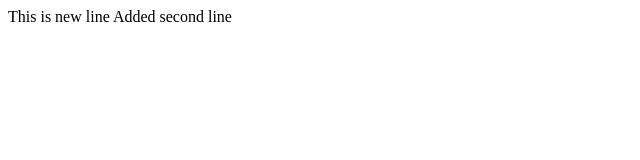
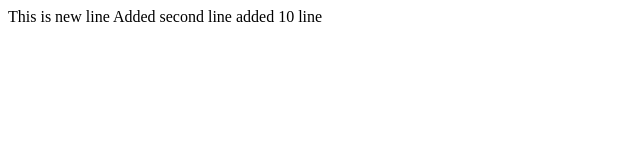
Before and after one commit to Andryxa1992/traktor, a plain HTML site: page 1.html in a window 1280 px wide. Shown: the whole page, without its empty margins (0-640 px from the left). Drawn offline with Linux system fonts and the light colour scheme.

Commit message:
Update 1.html

```diff
--- a/1.html
+++ b/1.html
@@ -6,5 +6,6 @@
 <body>
 This is new line
 Added second line
+    added 10 line
 </body>
 </html>
```
